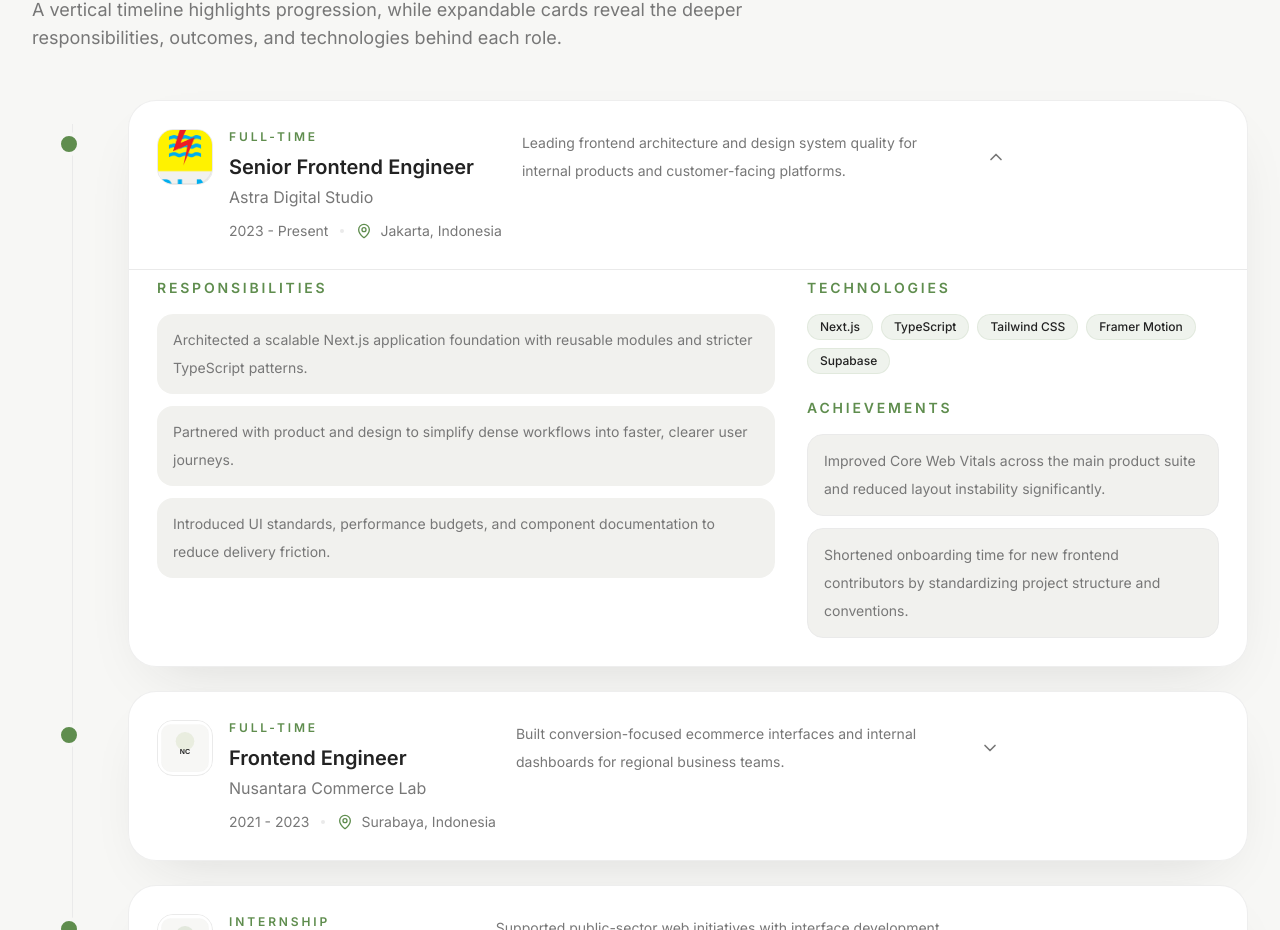
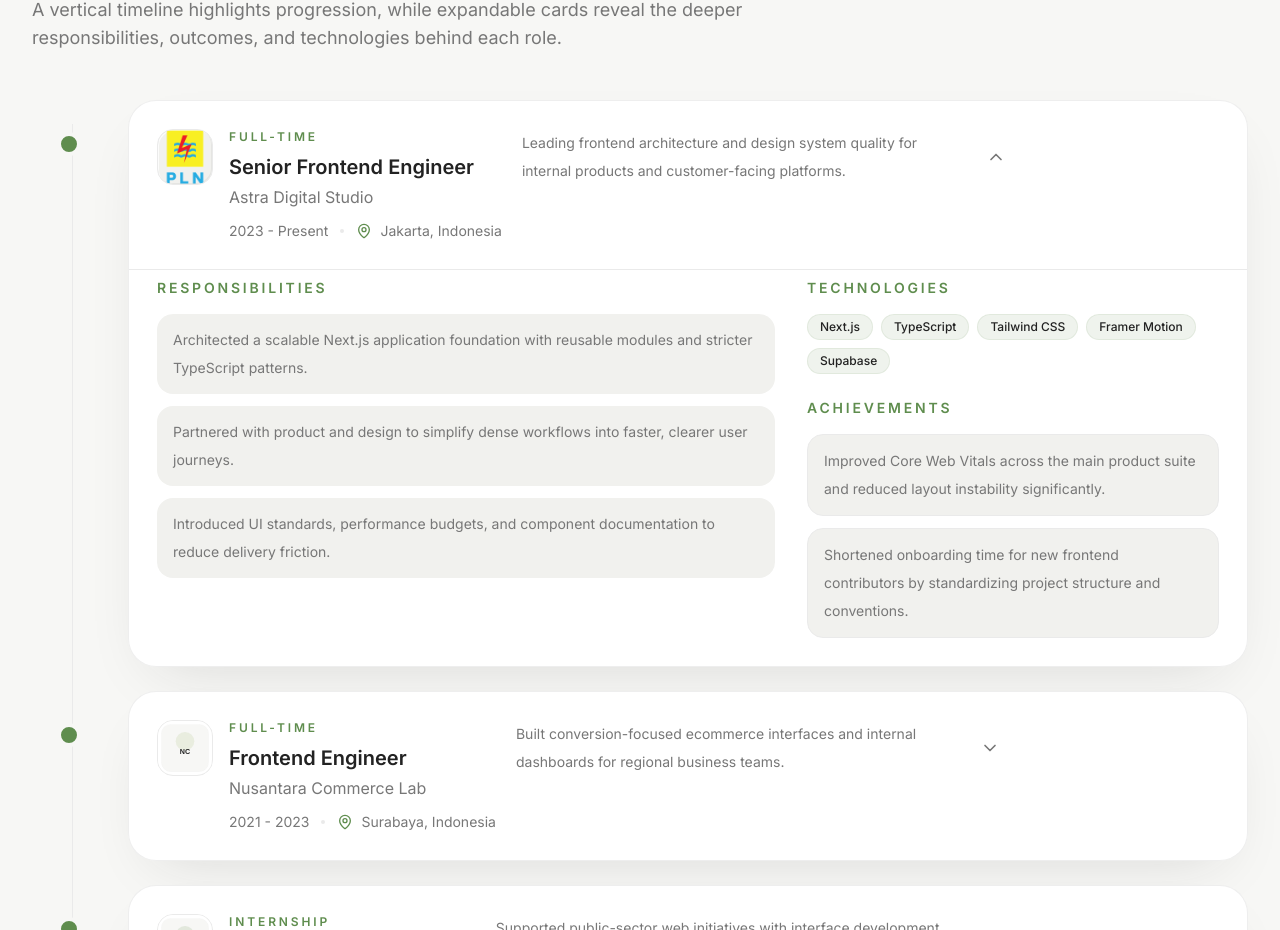
Before and after one commit to bilahf/portoofolio, a Next.js app: page / in a window 1280 px wide. Shown: the part 4450-5380 px from the top of the page. Built offline with nearby package versions, Linux system fonts and the light colour scheme.

Commit message:
logo fix

```diff
--- a/data/experience.ts
+++ b/data/experience.ts
@@ -3,7 +3,7 @@
 export const experiences: ExperienceItem[] = [
   {
     company: "Astra Digital Studio",
-    logo: "/images/experience/pln.png",
+    logo: "/images/experience/logo-pln.png",
     position: "Senior Frontend Engineer",
     employmentType: "Full-time",
     location: "Jakarta, Indonesia",
```
